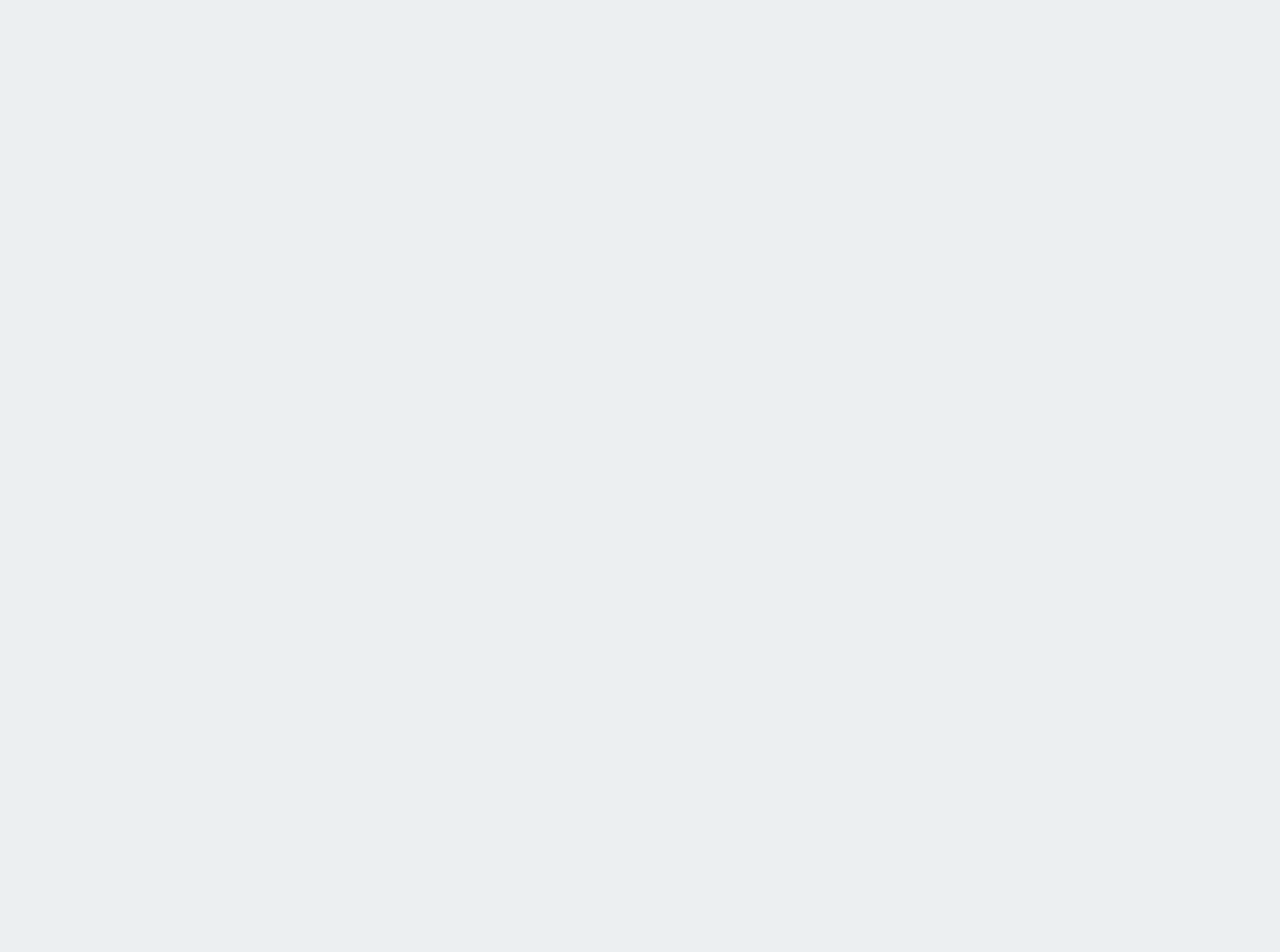
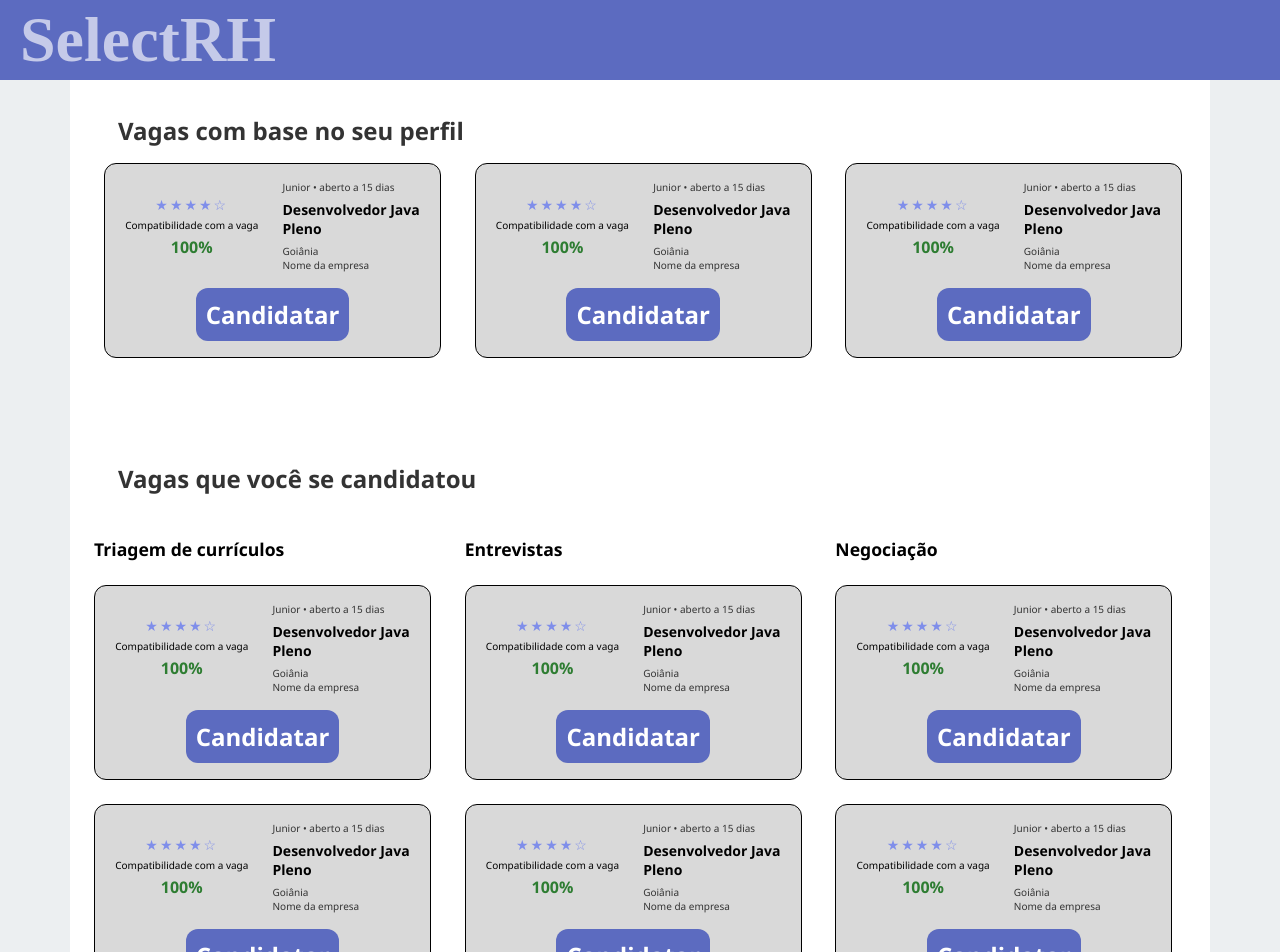
Before and after one commit to zzMaverick/selectrh-frontend, an Angular app: page /vagascandidaturas in a window 1280 px wide. Before the commit this address led to /. Shown: the top 952 px of the page. Before the commit the page ends 800 px from the top, so only its background shows below. Built offline with nearby package versions, Linux system fonts and the light colour scheme; a web font is replaced by a local one.

Commit message:
feat: adicionado rota vagascandidaturas

```diff
--- a/src/app/app.routes.ts
+++ b/src/app/app.routes.ts
@@ -1,8 +1,11 @@
 import { Routes } from '@angular/router';
 import { HomeComponent } from './pages/home/home.component';
 import { LoginComponent } from './pages/login/login.component';
+import { VagascandidaturasComponent } from './pages/vagascandidaturas/vagascandidaturas.component';
 
 
 export const routes: Routes = [
     {path:"", component: HomeComponent},
-    {path:"login", component:LoginComponent}];
+    {path:"login", component:LoginComponent},
+    {path:"vagascandidaturas",component:VagascandidaturasComponent}
+];
--- /dev/null
+++ b/src/app/pages/vagascandidaturas/vagascandidaturas.component.html
@@ -0,0 +1,35 @@
+<app-header></app-header>
+<main>
+    <h2>Vagas com base no seu perfil</h2>
+    <div class="vagasComBaseNoPerfil">
+        <app-vaga></app-vaga>
+        <app-vaga></app-vaga>
+        <app-vaga></app-vaga>
+    </div>
+    <div class="triagem-section">
+        <h2 class="titulo-candidaturas">Vagas que você se candidatou</h2>
+        <div class="triagem-container">
+            <div class="coluna-triagem">
+                <h3>Triagem de currículos</h3>
+                <div class="vagas-coluna">
+                    <app-vaga></app-vaga>
+                    <app-vaga></app-vaga>
+                </div>
+            </div>
+            <div class="coluna-triagem">
+                <h3>Entrevistas</h3>
+                <div class="vagas-coluna">
+                    <app-vaga></app-vaga>
+                    <app-vaga></app-vaga>
+                </div>
+            </div>
+            <div class="coluna-triagem">
+                <h3>Negociação</h3>
+                <div class="vagas-coluna">
+                    <app-vaga></app-vaga>
+                    <app-vaga></app-vaga>
+                </div>
+            </div>
+        </div>
+    </div>
+</main>
--- /dev/null
+++ b/src/app/pages/vagascandidaturas/vagascandidaturas.component.scss
@@ -0,0 +1,67 @@
+main {
+    display: flex;
+    flex-direction: column;
+    background-color: #FFFFFF;
+    min-height: 100vh;
+    max-width: 1140px;
+    width: 100%;
+    margin: 0 auto;
+    padding: 10px 24px;
+    box-sizing: border-box;
+    overflow-x: hidden;
+}
+
+main h2 {
+    margin: 24px 0 16px 24px;
+    font-size: 1.5rem;
+    color: #333;
+    font-weight: 600;
+    align-self: flex-start;
+}
+
+.vagasComBaseNoPerfil {
+    width: 100%;
+    display: grid;
+    grid-template-columns: repeat(auto-fill, minmax(300px, 1fr));
+    gap: 20px;
+    padding: 0 10px;
+    margin-bottom: 40px;
+}
+.vagas-coluna app-vaga {
+    margin-bottom: 12px;
+}
+.triagem-container {
+    display: flex;
+    gap: 20px;
+    width: 100%;
+    margin-bottom: 40px;
+}
+
+.coluna-triagem {
+    flex: 1;
+    min-height: 300px;
+}
+
+
+.coluna-triagem h3 {
+    font-size: 1.1rem;
+    margin-bottom: 16px;
+    padding-bottom: 8px;
+}
+
+.vagas-coluna {
+    display: flex;
+    flex-direction: column;
+    gap: 12px;
+}
+.triagem-section {
+    margin-top: 40px;
+    width: 100%;
+}
+
+.titulo-candidaturas {
+    font-size: 1.3rem;
+    margin-bottom: 20px;
+    padding-bottom: 8px;
+    font-weight: 600;
+}
--- /dev/null
+++ b/src/app/shared/componentes/vaga/vaga.component.html
@@ -0,0 +1,20 @@
+<div class="cardVagas">
+    <div class="content-wrapper">
+        <div class="compatibilidadeVaga">
+            <span class="stars">★★★★☆</span>
+            <span class="compatibilidadeTexto">Compatibilidade com a vaga</span>
+            <span class="porcentagem">100%</span>
+        </div>
+
+        <div class="informacoesVaga">
+            <span class="detalhesVaga">Junior • aberto a 15 dias</span>
+            <h2>Desenvolvedor Java Pleno</h2>
+            <p>Goiânia</p>
+            <p>Nome da empresa</p>
+        </div>
+    </div>
+
+    <div class="btn-container">
+        <btn-primary btn-text="Candidatar" variant="secundary"></btn-primary>
+    </div>
+</div>
--- /dev/null
+++ b/src/app/shared/componentes/vaga/vaga.component.scss
@@ -0,0 +1,85 @@
+.cardVagas {
+    width: 337px;
+    min-height: 147px;
+    background-color: #D9D9D9;
+    border-radius: 12px;
+    border: 1px solid #000000;
+    padding: 16px;
+    display: flex;
+    flex-direction: column;
+    color: #000000;
+    box-sizing: border-box;
+    position: relative;
+}
+
+.content-wrapper {
+    display: flex;
+    flex-direction: row;
+    gap: 20px;
+    flex: 1;
+    margin-bottom: 16px;
+}
+
+.btn-container {
+    width: 100%;
+    margin-top: auto;
+    text-align: center;
+}
+
+.compatibilidadeVaga {
+    display: flex;
+    flex-direction: column;
+    align-items: center;
+    justify-content: center;
+    flex: 1;
+}
+
+.stars {
+    color: #7F8EEA;
+    font-size: 14px;
+    letter-spacing: 2px;
+    margin-bottom: 4px;
+}
+
+.compatibilidadeTexto {
+    font-size: 10px;
+    color: #000000;
+    margin-bottom: 4px;
+}
+
+.porcentagem {
+    font-size: 16px;
+    font-weight: bold;
+    color: #2E7D32;
+}
+
+.informacoesVaga {
+    flex: 1;
+    display: flex;
+    flex-direction: column;
+    justify-content: center;
+}
+
+.detalhesVaga {
+    font-size: 10px;
+    color: #333333;
+    margin-bottom: 6px;
+}
+
+.informacoesVaga h2 {
+    font-size: 14px;
+    font-weight: 600;
+    margin: 0 0 6px 0;
+    color: #000000;
+}
+
+.informacoesVaga p {
+    font-size: 10px;
+    margin: 0;
+    color: #333333;
+}
+
+.btn-container btn-primary {
+    display: inline-block !important;
+    width: auto !important;
+}
--- a/src/styles.scss
+++ b/src/styles.scss
@@ -5,3 +5,6 @@ html, body {
     background-color: #ECEFF1;
     box-shadow: 0px 4px 8px rgba(0, 0, 0, 0.2);
 }
+*{
+    font-family: 'Segoe UI', sans-serif;
+}
```
Also changed, not shown: src/app/pages/vagascandidaturas/vagascandidaturas.component.ts (added, +13 -0 lines), src/app/shared/componentes/vaga/vaga.component.ts (added, +13 -0 lines), 2 other files (tests, documents, lock files or other folders).
